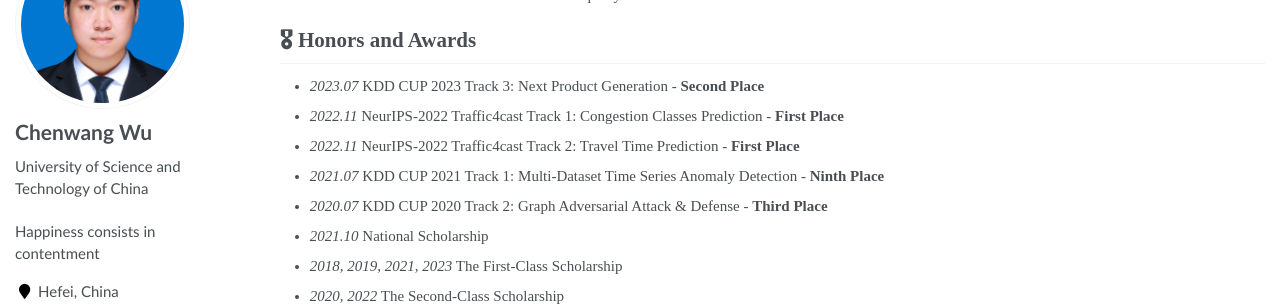
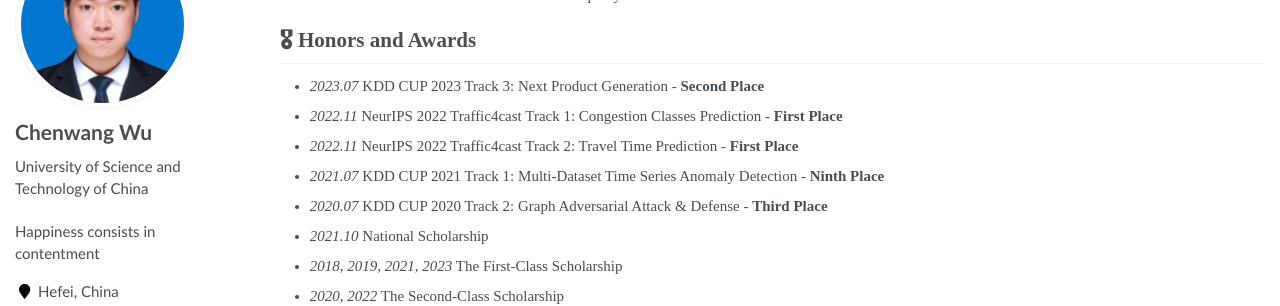
Before and after one commit to Daftstone/Daftstone.github.io, a Jekyll site: the page built from _pages/about.md, in a window 1280 px wide and 900 px high, scrolled down 1040 px. Shown: the part 152-458 px from the top of the window. Built offline with Jekyll 4.4.1, drawn with Linux system fonts in a browser that asks for light colours.

```diff
--- a/_pages/about.md
+++ b/_pages/about.md
@@ -50,8 +50,8 @@ My research interests include data mining, especially on recommender System Secu
 # 🎖 Honors and Awards
 
 - *2023.07* KDD CUP 2023 Track 3: Next Product Generation - **Second Place**
-- *2022.11* NeurIPS-2022 Traffic4cast Track 1: Congestion Classes Prediction - **First Place**
-- *2022.11* NeurIPS-2022 Traffic4cast Track 2: Travel Time Prediction - **First Place**
+- *2022.11* NeurIPS 2022 Traffic4cast Track 1: Congestion Classes Prediction - **First Place**
+- *2022.11* NeurIPS 2022 Traffic4cast Track 2: Travel Time Prediction - **First Place**
 - *2021.07* KDD CUP 2021 Track 1: Multi-Dataset Time Series Anomaly Detection - **Ninth Place**
 - *2020.07* KDD CUP 2020 Track 2: Graph Adversarial Attack & Defense - **Third Place**
 - *2021.10* National Scholarship
```
